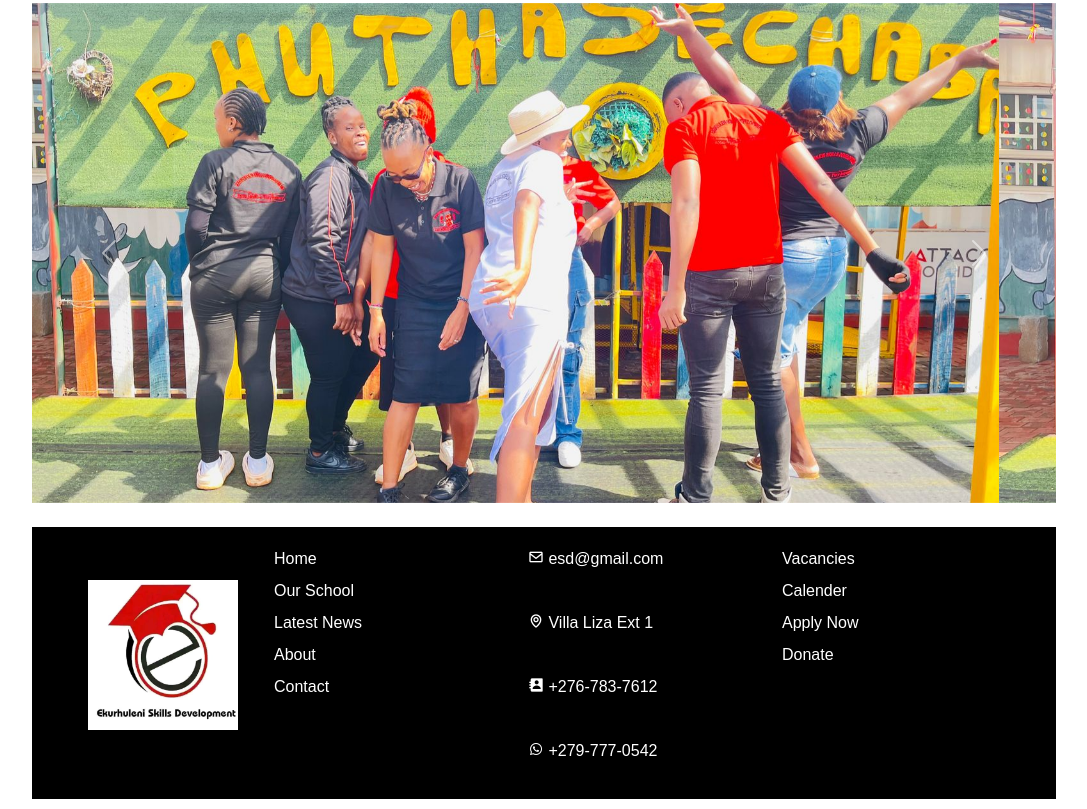
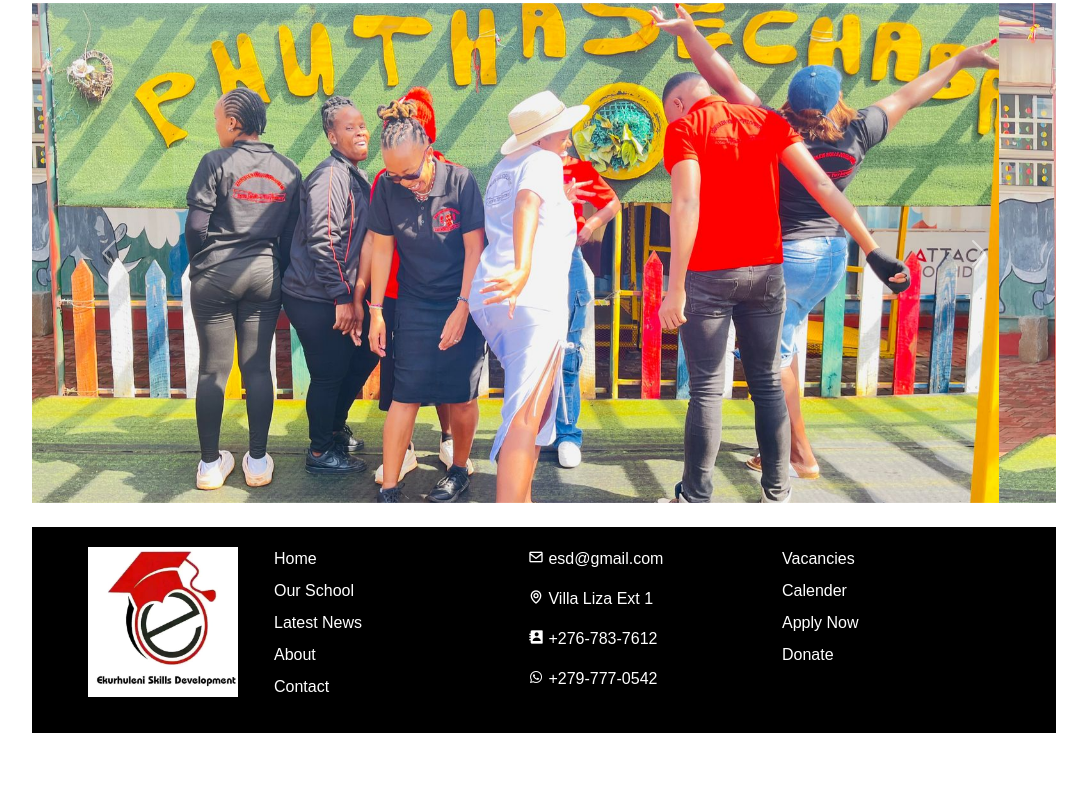
Before and after one commit to manyamat/esd-gallery, a plain HTML site: page index.html in a window 1280 px wide. Shown: the part 348-1157 px from the top of the page, without its empty margins (96-1183 px from the left). After the commit the page ends 1091 px from the top, so only its background shows below. Drawn offline with nearby package versions, Linux system fonts and the light colour scheme; a web font is replaced by a local one.

Commit message:
Update index.html

```diff
--- a/index.html
+++ b/index.html
@@ -410,9 +410,9 @@ body {
                 <a href="#contact-us">Contact</a>
             </div>
             <div class="footer-heading footer-2">
-                <p><i class='bx bx-envelope'></i> esd@gmail.com</p><br>
-				<p><i class="bx bx-map"></i> Villa Liza Ext 1</p><br>
-                <p><i class='bx bxs-contact'></i> +276-783-7612</p><br>
+                <p><i class='bx bx-envelope'></i> esd@gmail.com</p>
+				<p><i class="bx bx-map"></i> Villa Liza Ext 1</p>
+                <p><i class='bx bxs-contact'></i> +276-783-7612</p>
                 <p><i class='bx bxl-whatsapp'></i> +279-777-0542</p>
             </div>
             <div class="footer-heading footer-3">
```
